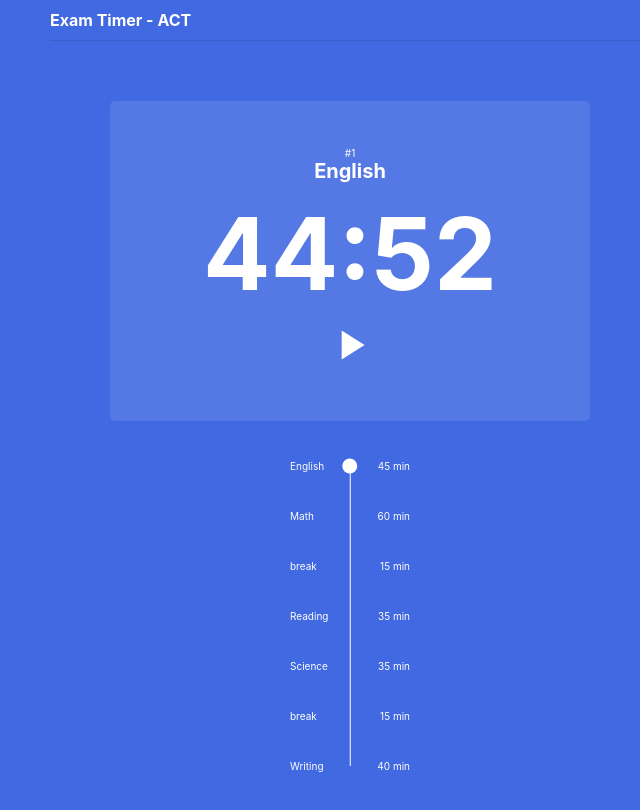
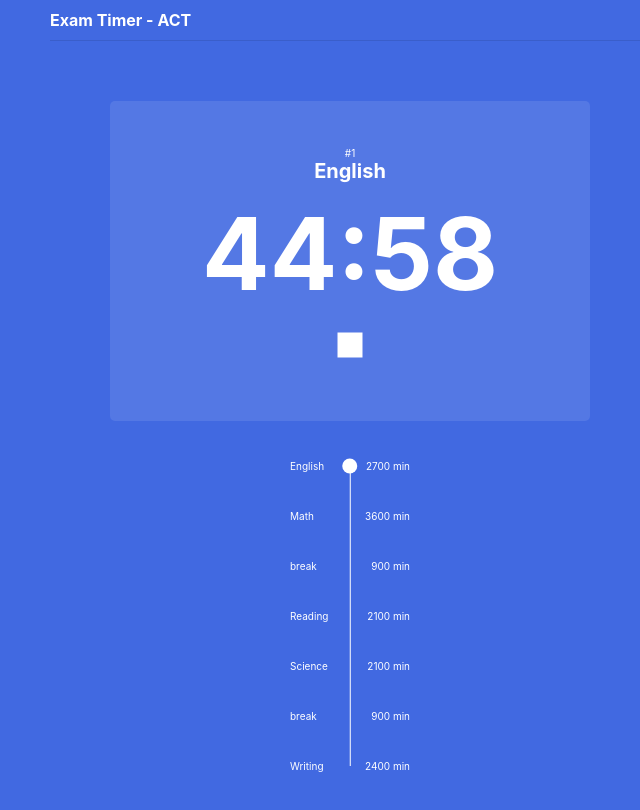
Before and after one commit to yongshn220/ExamClocker_frontend, a React (Create React App) app: page / in a window 1280 px wide. Both pictures are taken after a click on the button 640 px from the left and 344 px from the top of the page. Shown: the whole page, without its empty margins (290-930 px from the left). Built offline with nearby package versions, Linux system fonts and the light colour scheme.

Commit message:
Add | Timer Controller

```diff
--- a/src/pages/home/Header.js
+++ b/src/pages/home/Header.js
@@ -1,6 +1,4 @@
 import {styled} from "@mui/material/styles";
-import {COLOR} from "../../util/utils";
-
 
 export default function HomeHeader() {
   return (
--- a/src/pages/timer/ExamSchedule.js
+++ b/src/pages/timer/ExamSchedule.js
@@ -1,34 +1,24 @@
 import React, { useState } from 'react';
-
-const subjects = [
-  { name: 'English', duration: 45 },
-  { name: 'Math', duration: 60 },
-  { name: 'break', duration: 15 },
-  { name: 'Reading', duration: 35 },
-  { name: 'Science', duration: 35 },
-  { name: 'break', duration: 15 },
-  { name: 'Writing', duration: 40 },
-];
+import {TimeControllerItemHeight} from "../../util/utils";
 
 const offsetHeight = 0
 
-export default function ExamSchedule() {
+export default function ExamSchedule({subjects, setActiveSubject}) {
   const [circlePosition, setCirclePosition] = useState(offsetHeight);
 
-  // Calculate total height of the subject list based on the number of subjects
-  const totalHeight = subjects.length * 50; // Example: 50px per subject row
+  const totalHeight = subjects.length * TimeControllerItemHeight;
 
-  const handleClick = (index) => {
-    // Calculate new circle position based on the index and height of each subject row
+  function handleClick(index, subject) {
     const newPosition = index * (totalHeight / subjects.length) + offsetHeight;
     setCirclePosition(newPosition);
-  };
+    setActiveSubject(subject)
+  }
 
   return (
     <div style={styles.scheduleContainer}>
       <div style={styles.subjectsContainer}>
         {subjects.map((subject, index) => (
-          <div onClick={() => handleClick(index)} key={subject.name} style={styles.subjectRow}>
+          <div onClick={() => handleClick(index, subject)} key={subject.name} style={styles.subjectRow}>
             <span style={styles.subjectName}>{subject.name}</span>
             <span style={styles.subjectDuration}>{subject.duration} min</span>
           </div>
--- a/src/pages/timer/ExamTimer.js
+++ b/src/pages/timer/ExamTimer.js
@@ -1,37 +1,64 @@
-import React, { useState, useEffect } from 'react';
+import React, {useState, useEffect, useRef} from 'react';
 import { styled } from "@mui/material/styles";
 import { Button } from "@mui/material";
 import PlayArrowIcon from '@mui/icons-material/PlayArrow';
+import StopIcon from '@mui/icons-material/Stop';
 import ExamSchedule from "./ExamSchedule";
 
 const subjects = [
-  {id:1, name: 'English', duration: 45 },
-  {id:2, name: 'Math', duration: 60 },
-  // ...other subjects
+  {id: 1, order: 1, name: 'English', duration: 45 * 60 },
+  {id: 2, order: 2, name: 'Math', duration: 60 * 60 },
+  {id: 3, order: 0, name: 'break', duration: 15 * 60 },
+  {id: 4, order: 3, name: 'Reading', duration: 35 * 60 },
+  {id: 5, order: 4, name: 'Science', duration: 35 * 60 },
+  {id: 6, order: 0, name: 'break', duration: 15 * 60 },
+  {id: 7, order: 5, name: 'Writing', duration: 40 * 60 },
 ];
+
 
 export default function ExamTimer() {
   const [activeSubject, setActiveSubject] = useState(subjects[0]);
-  const [timeLeft, setTimeLeft] = useState(activeSubject.duration * 60);
+  const [timeLeft, setTimeLeft] = useState(activeSubject.duration);
+  const [timerOn, setTimerOn] = useState(false)
+
+  const timeRef = useRef(null)
 
   useEffect(() => {
-    const timer = timeLeft > 0 && setInterval(() => setTimeLeft(timeLeft - 1), 1000);
-    return () => clearInterval(timer);
-  }, [timeLeft]);
+    if (timerOn) {
+      timeRef.current = setInterval(() => {
+        setTimeLeft(prevTime => prevTime > 0 ? prevTime - 1 : 0)
+      }, 1000)
+    }
+    else {
+      clearInterval(timeRef.current)
+    }
+  }, [timerOn]);
 
-  const startTimer = () => {
-    // Logic to start the timer
-  };
+  useEffect(() => {
+    clearInterval(timeRef.current)
+    setTimeLeft(activeSubject.duration)
+  }, [activeSubject])
 
-  return(
+  function toggleTimer() {
+    setTimerOn(prevTimerOn => !prevTimerOn)
+  }
+
+  return (
     <TimerBase>
       <TimerDisplay>
-        <SubjectId>#{activeSubject.id}</SubjectId>
+        <SubjectId>#{activeSubject.order}</SubjectId>
         <TSubjectName>{activeSubject.name}</TSubjectName>
         <Time>{formatTime(timeLeft)}</Time>
-        <PlayButton onClick={startTimer}><PlayArrowIcon style={{fontSize:'5rem', color:'white'}}/></PlayButton>
+        <PlayButton onClick={toggleTimer}>
+          {
+            timerOn?
+            <StopIcon style={{ fontSize:'5rem', color:'white'}} />
+            :
+            <PlayArrowIcon style={{fontSize: '5rem', color: 'white'}}/>
+          }
+        </PlayButton>
       </TimerDisplay>
-      <ExamSchedule/>
+      <ExamSchedule subjects={subjects} setActiveSubject={setActiveSubject}/>
     </TimerBase>
   )
 }
@@ -74,10 +101,6 @@ const TSubjectName = styled('div')({
   marginBottom:'1rem',
 });
 
-const SubjectName = styled('div')({
-  fontSize:'2rem',
-});
-
 const Time = styled('div')({
   fontSize: '10rem',
   fontWeight:'700',
@@ -85,15 +108,3 @@ const Time = styled('div')({
 
 const PlayButton = styled(Button)({
 });
-
-const SubjectList = styled('div')({
-  // Styles for the subject list
-});
-
-const Subject = styled('div')({
-  // Styles for each subject
-});
-
-const Duration = styled('div')({
-  // Styles for the duration
-});
--- a/src/util/utils.js
+++ b/src/util/utils.js
@@ -2,3 +2,6 @@
 export const COLOR = {
   blue: "#4169e1",
 }
+
+
+export const TimeControllerItemHeight = 50
```
